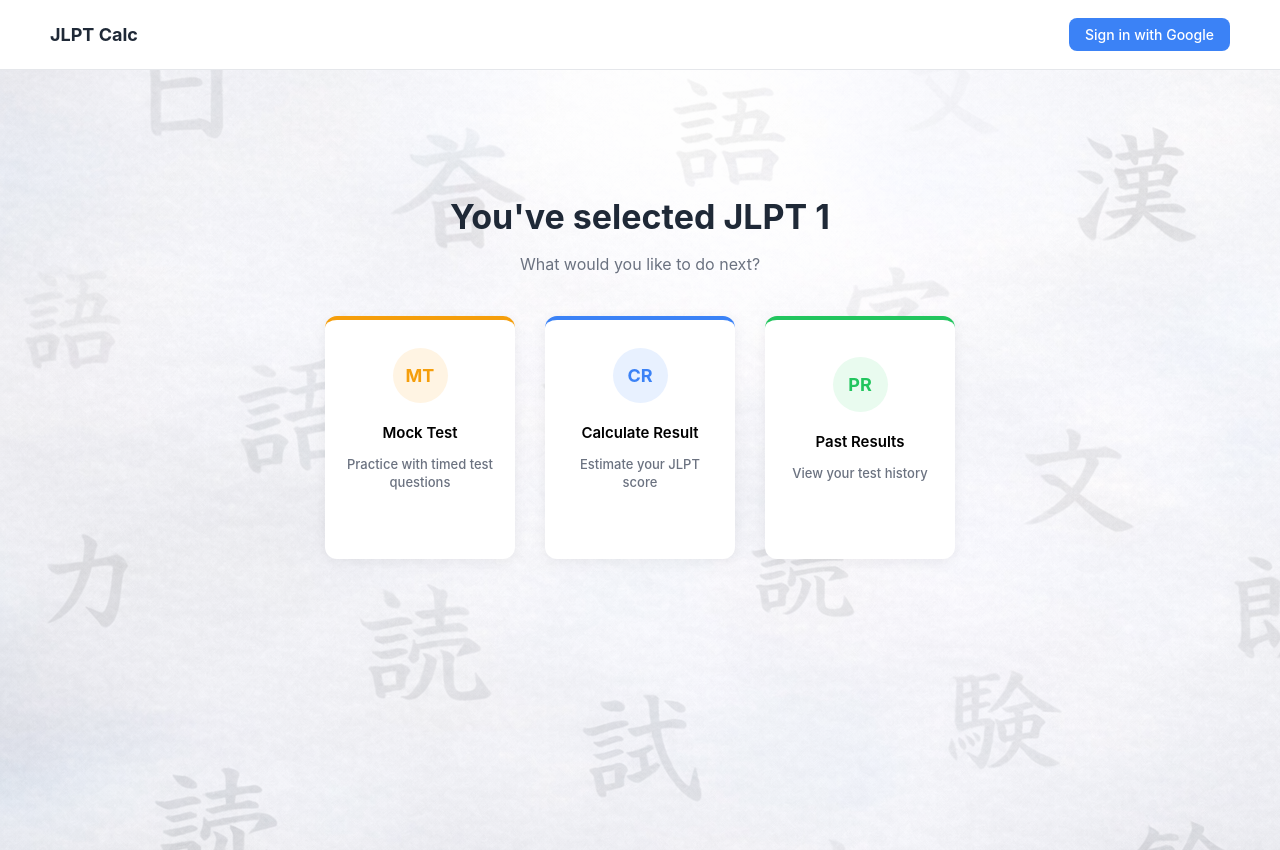
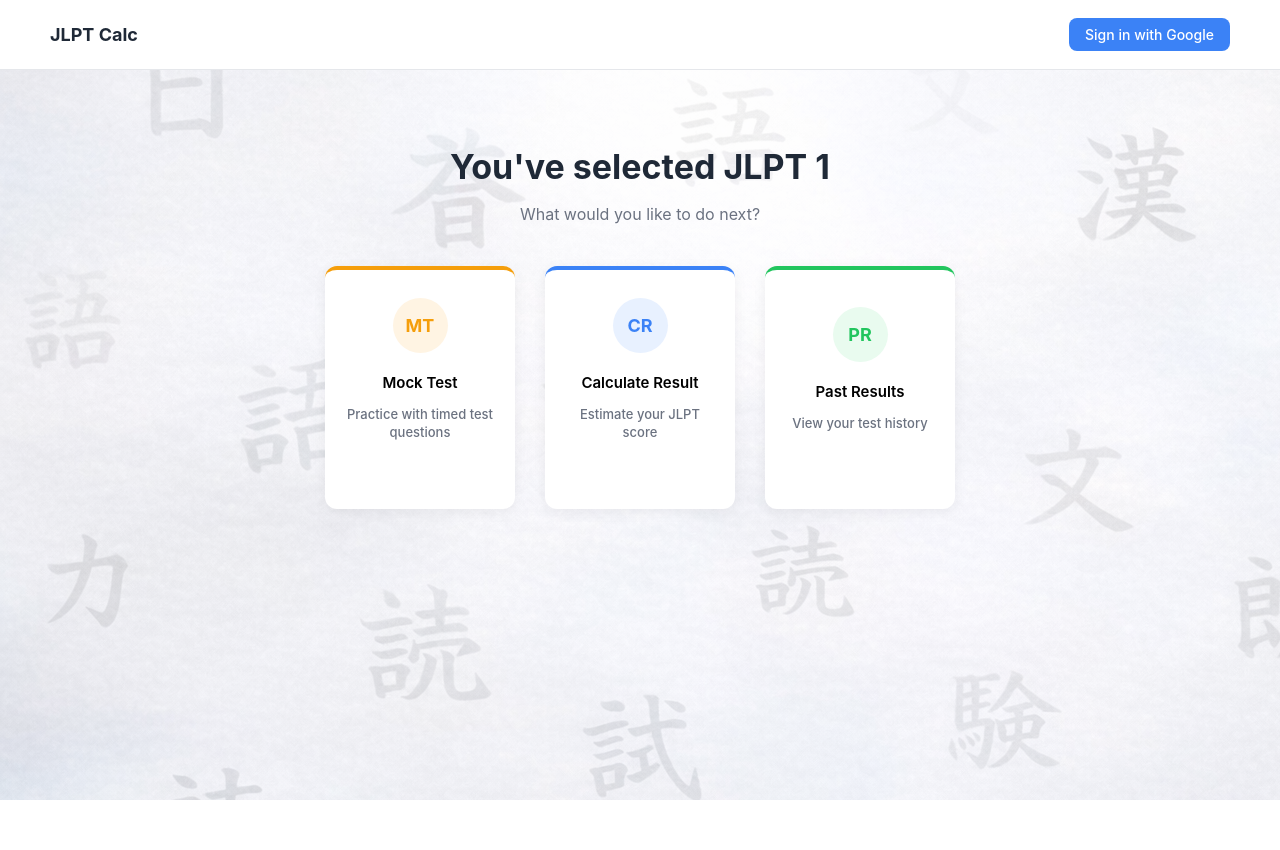
Before and after one commit to eklavya777/JLPT-Score-Calulator, a React (Vite) app: page /user-choice/1 in a window 1280 px wide. After the commit the page ends 800 px from the top, so only its background shows below. Built offline with nearby package versions, Linux system fonts and the light colour scheme; no server answers.

Commit message:
Fix userChoice.css styling

```diff
--- a/src/components/userChoice.css
+++ b/src/components/userChoice.css
@@ -6,8 +6,7 @@
   color:#1f2937;
   display: flex;
   flex-direction: column;
-  align-items: center;
-  padding-top: 50px; /* added padding to account for fixed header */
+  align-items: center; /* added padding to account for fixed header */
 }
 
 /* HEADER */
```
Also changed, not shown: 1 other file (tests, documents, lock files or other folders).
